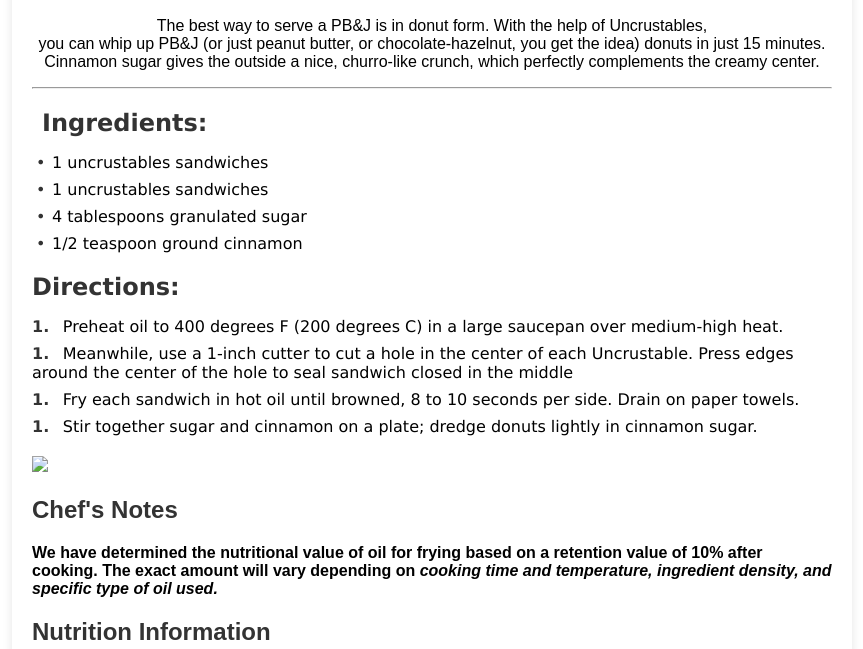
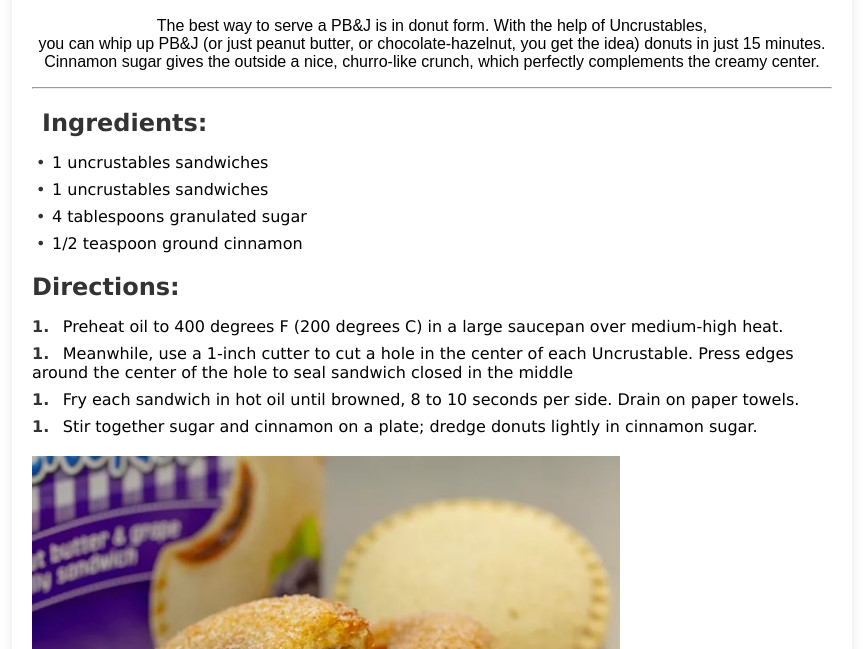
Before and after one commit to jatangokani/MUlT120, a plain HTML site: page index.html in a window 1280 px wide. Shown: the part 151-800 px from the top of the page, without its empty margins (208-1071 px from the left). Drawn offline with Linux system fonts and the light colour scheme.

Commit message:
Update index.html

```diff
--- a/index.html
+++ b/index.html
@@ -34,7 +34,7 @@
         </div>
 
         <div class="image">
-            <img src="./media/Donuts.jpg">
+            <img src="Donuts.jpg">
         </div>
 
         <div class="chefsNotes">
```
